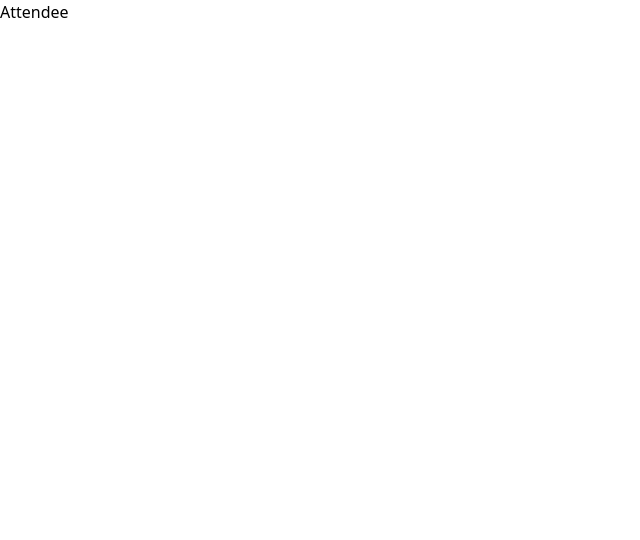
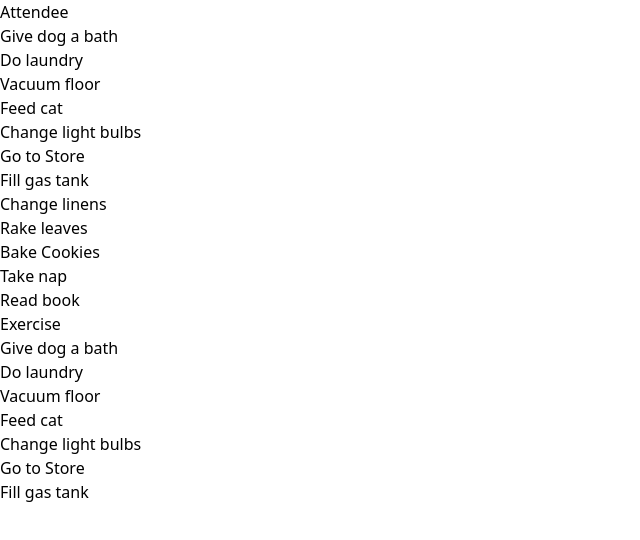
Before and after one commit to samyakkhatua/attendee, a React (Vite) app: page / in a window 1280 px wide. Shown: the top 540 px of the page, without its empty margins (0-640 px from the left). Built offline with nearby package versions, Linux system fonts and the light colour scheme.

Commit message:
displayed all task mapping the local db

```diff
--- a/src/App.jsx
+++ b/src/App.jsx
@@ -1,13 +1,15 @@
 import { useState } from 'react'
-// import data from './data.json';
+import data from './data.json';
+import StudentList from './components/StudentList';
 import './App.css'
 
 function App() {
-  const [count, setCount] = useState(0)
+  const [studentList, setStudentList] = useState(data);
 
   return (
     <div className="App">
       <h1 className="">Attendee</h1>
+      <StudentList studentList = {studentList} />
     </div>
   )
 }
--- /dev/null
+++ b/src/components/Student.jsx
@@ -0,0 +1,11 @@
+import React from 'react'
+
+const Student = ({student}) => {
+  return (
+    <div>
+        {student.task}
+    </div>
+  )
+}
+
+export default Student
--- /dev/null
+++ b/src/components/StudentList.jsx
@@ -0,0 +1,18 @@
+import React from 'react'
+import Student from './Student'
+
+const StudentList = ({studentList}) => {
+  return (
+    <div>
+        {
+            studentList.map(student => {
+                return (
+                    <Student student={student} />
+                )
+            })
+        }
+    </div>
+  )
+}
+
+export default StudentList
```
